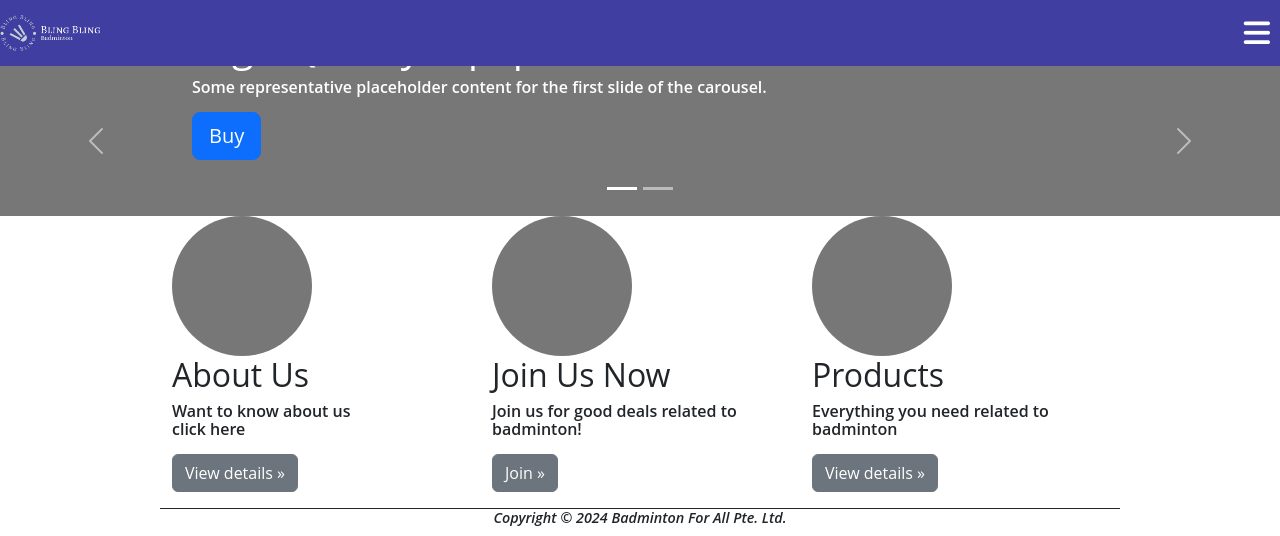
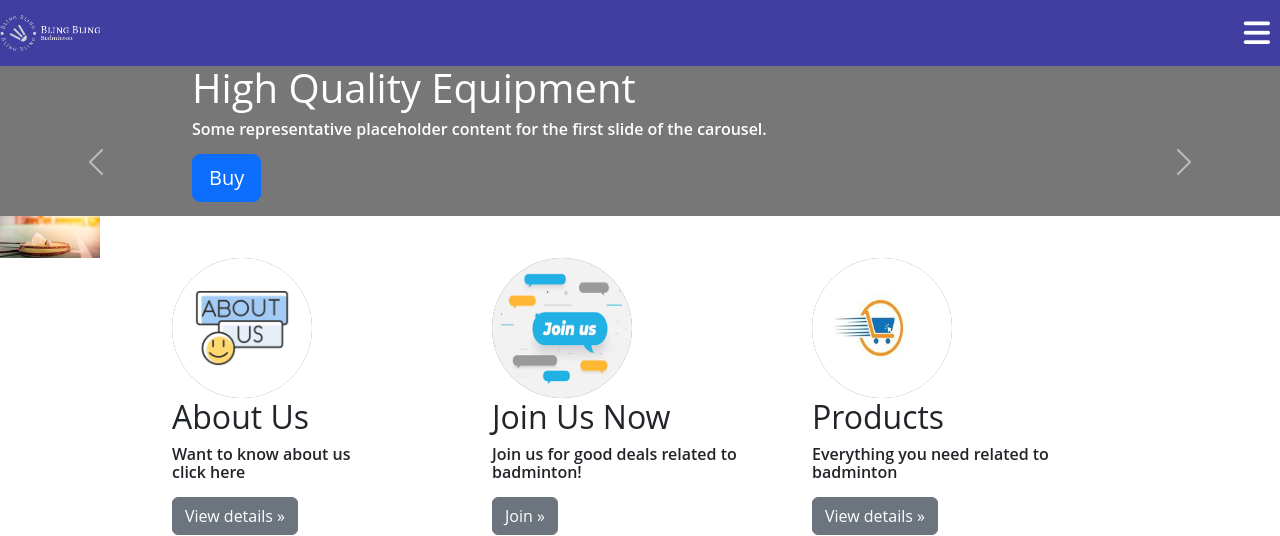
Before and after one commit to 4ngelixa/ecommerce-website, a PHP site: page / in a window 1280 px wide. Shown: the top 536 px of the page. Run offline with PHP 8.4, Linux system fonts and the light colour scheme; the visitor is signed in with stand-in values (Sample User, id 1).

Commit message:
fix about and index page

```diff
--- a/index.php
+++ b/index.php
@@ -39,6 +39,7 @@
                     <svg class="bd-placeholder-img" width="100%" height="100%" xmlns="http://www.w3.org/2000/svg"
                         aria-hidden="true" preserveAspectRatio="xMidYMid slice" focusable="false">
                         <rect width="100%" height="100%" fill="#777" />
+                        <img class="rounded-logo" src="images/stock_image_product.jpg" alt="stockimage">
                     </svg>
 
                     <div class="container">
@@ -53,6 +54,7 @@
                     <svg class="bd-placeholder-img" width="100%" height="100%" xmlns="http://www.w3.org/2000/svg"
                         aria-hidden="true" preserveAspectRatio="xMidYMid slice" focusable="false">
                         <rect width="100%" height="100%" fill="#777" />
+                        <img class="rounded-logo" src="images/court_1.jpg" alt="court">
                     </svg>
 
                     <div class="container">
@@ -87,8 +89,8 @@
                         xmlns="http://www.w3.org/2000/svg" role="img" aria-label="Placeholder: 140x140"
                         preserveAspectRatio="xMidYMid slice" focusable="false">
                         <title>Placeholder</title>
-                        <rect width="100%" height="100%" fill="#777" /><text x="50%" y="50%" fill="#777"
-                            dy=".3em">140x140</text>
+                        <rect width="100%" height="100%" fill="#777" /><image xlink:href="images/circle_about_us.png" x="0" y="0" height="100%"
+                            width="100%" preserveAspectRatio="none" />
                     </svg>
 
                     <h2>About Us</h2>
@@ -100,8 +102,8 @@
                         xmlns="http://www.w3.org/2000/svg" role="img" aria-label="Placeholder: 140x140"
                         preserveAspectRatio="xMidYMid slice" focusable="false">
                         <title>Placeholder</title>
-                        <rect width="100%" height="100%" fill="#777" /><text x="50%" y="50%" fill="#777"
-                            dy=".3em">140x140</text>
+                        <rect width="100%" height="100%" fill="#777" /><image xlink:href="images/join_us.png" x="0" y="0" height="100%"
+                            width="100%" preserveAspectRatio="none" />
                     </svg>
 
                     <h2>Join Us Now</h2>
@@ -113,8 +115,8 @@
                         xmlns="http://www.w3.org/2000/svg" role="img" aria-label="Placeholder: 140x140"
                         preserveAspectRatio="xMidYMid slice" focusable="false">
                         <title>Placeholder</title>
-                        <rect width="100%" height="100%" fill="#777" /><text x="50%" y="50%" fill="#777"
-                            dy=".3em">140x140</text>
+                        <rect width="100%" height="100%" fill="#777" /><<image xlink:href="images/shop.jpg" x="0" y="0" height="100%"
+                            width="100%" preserveAspectRatio="none" />
                     </svg>
 
                     <h2>Products</h2>
```
Also changed, not shown: about_us.php (+8 -4 lines), images/Dog&Cat.png (deleted), images/Dog&Cat_small.png (deleted), images/calico_large.jpg (deleted), images/calico_small.jpg (deleted), images/chihuahua_large.jpg (deleted), images/chihuahua_small.jpg (deleted), images/circle_about_us.png (added), images/contact_us.jpg (added), images/five_star.jpg (added), images/join_us.png (added), images/poodle_large.jpg (deleted), images/poodle_small.jpg (deleted), images/shop.jpg (added), 3 more files.
